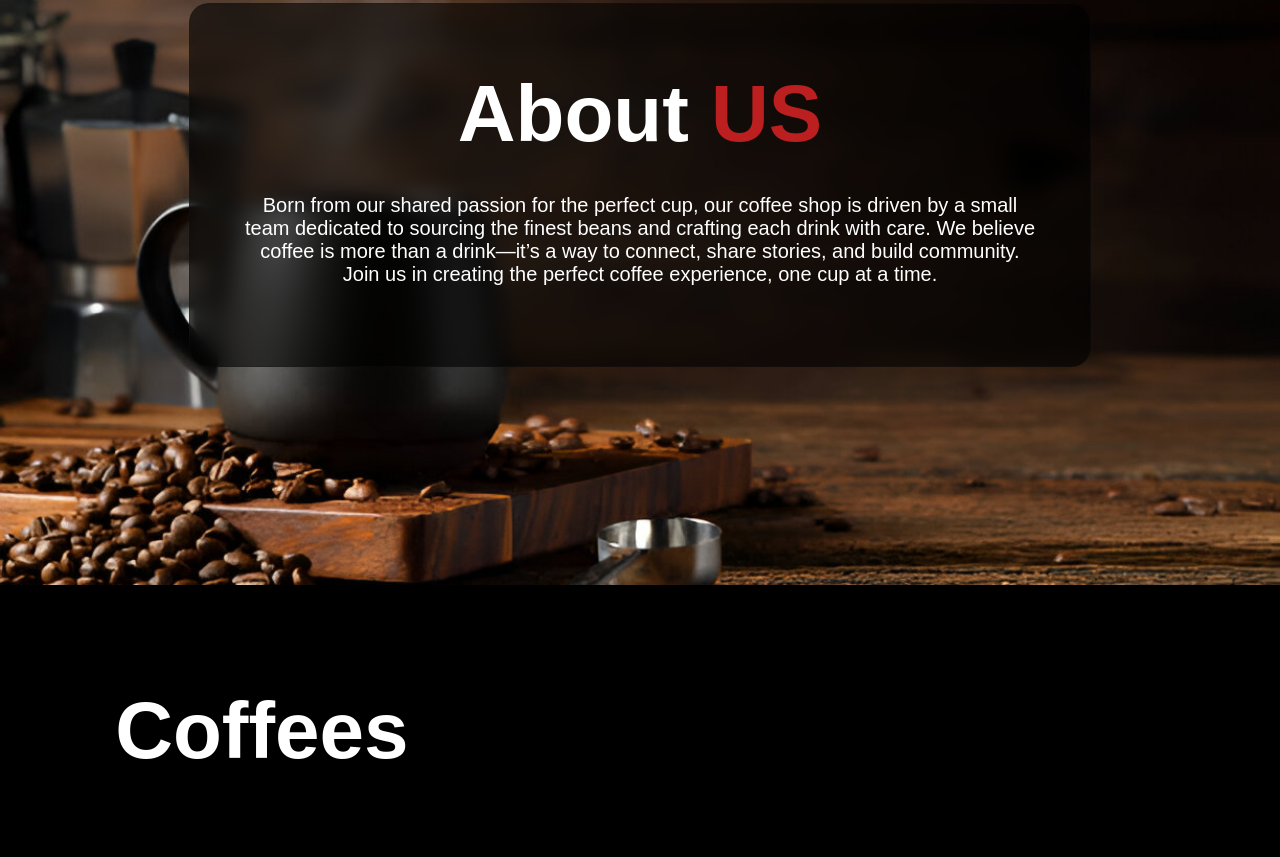
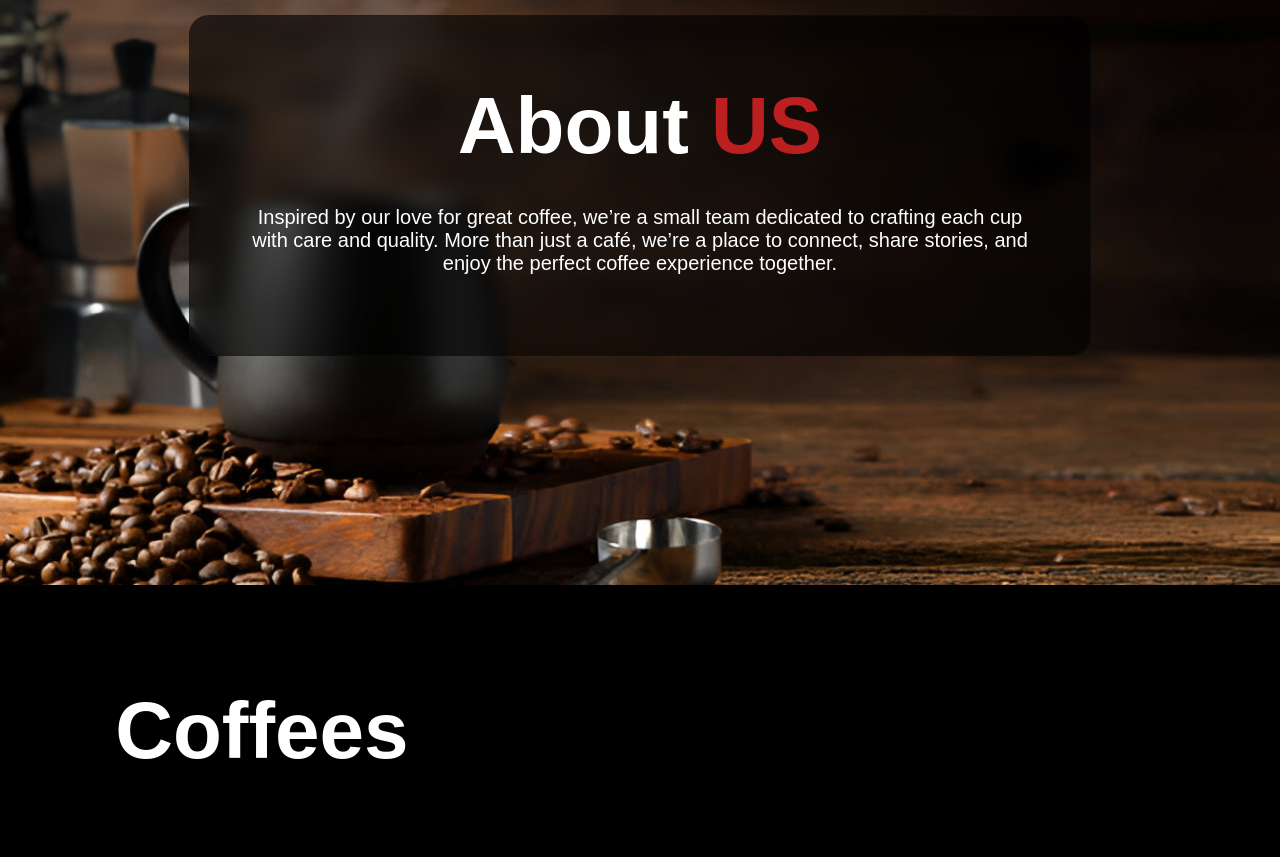
Before and after one commit to intiaz-tapu/Coffee_Shop, a plain HTML site: page index.html in a window 1280 px wide. Shown: the part 1015-1872 px from the top of the page. Drawn offline with nearby package versions, Linux system fonts and the light colour scheme.

Commit message:
Update index.html

```diff
--- a/index.html
+++ b/index.html
@@ -42,7 +42,7 @@
       <div class="about-content">
         <h2 class="heading">About <span>US</span></h2>
         <p>
-         Born from our shared passion for the perfect cup, our coffee shop is driven by a small team dedicated to sourcing the finest beans and crafting each drink with care. We believe coffee is more than a drink—it’s a way to connect, share stories, and build community. Join us in creating the perfect coffee experience, one cup at a time.
+        Inspired by our love for great coffee, we’re a small team dedicated to crafting each cup with care and quality. More than just a café, we’re a place to connect, share stories, and enjoy the perfect coffee experience together.
 
         </p>
       </div>
```
